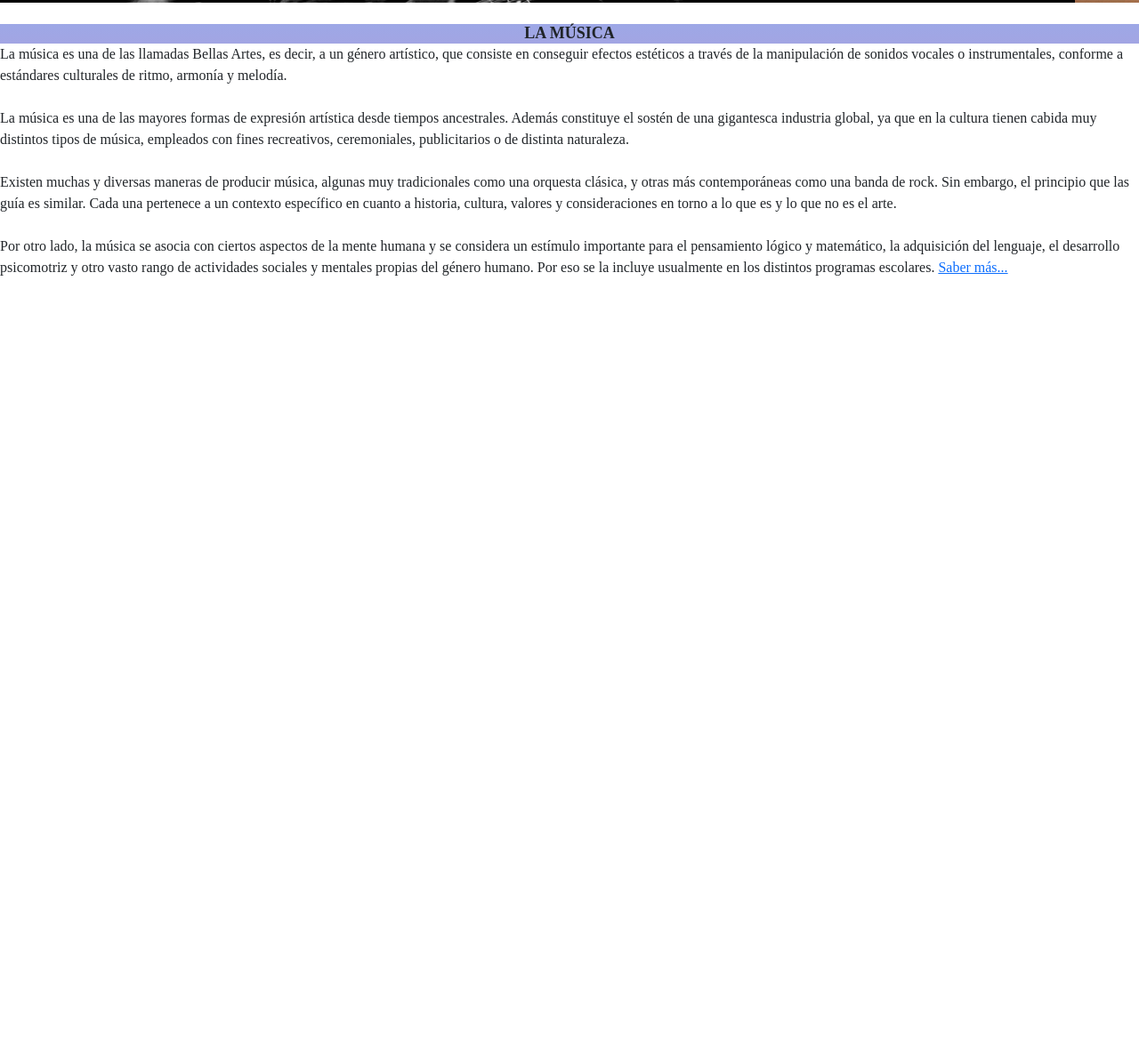
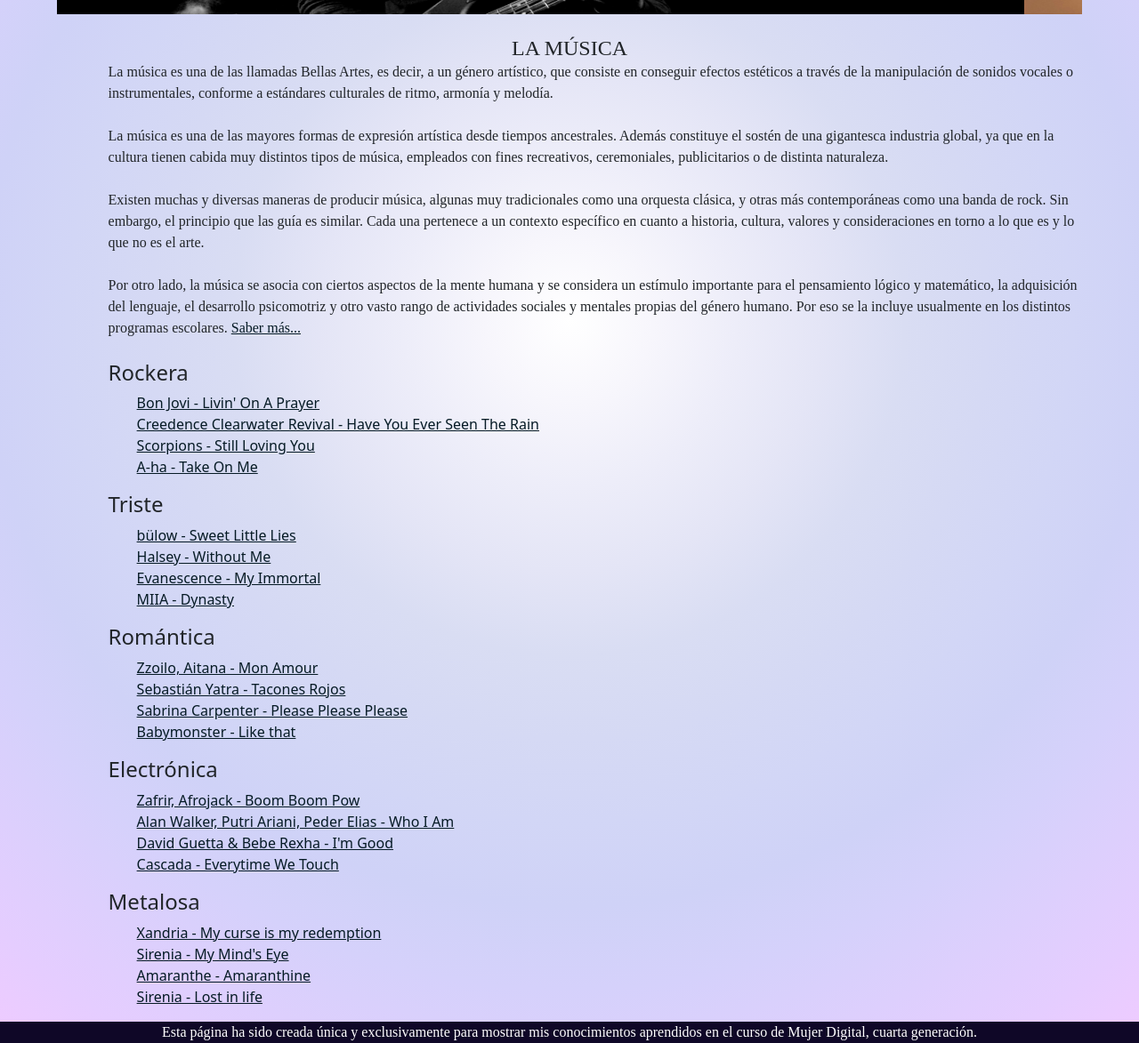
Before and after one commit to WendymMenHer/P-gina-para-entregar, a plain HTML site: page index.html in a window 1280 px wide. Shown: the part 453-1626 px from the top of the page at 89% size. Before the commit the page ends 800 px from the top, so only its background shows below. Drawn offline with nearby package versions, Linux system fonts and the light colour scheme.

Commit message:
Canciones agregadas exitosamente

```diff
--- a/estilos.css
+++ b/estilos.css
@@ -1,30 +1,79 @@
+html{
+    font-family: "Open Sans", sans-serif;
+    font-optical-sizing: auto;
+    font-weight: (weight);
+    font-style: normal;
+    font-variation-settings: "wdth" 100;
+}
+body{
+    background-image: radial-gradient(circle, #ffffff, #f7f6fc, #ededf9, #e4e5f6, #d9ddf3, #d5d9f4, #d2d6f6, #cfd2f7, #d5d1fb, #ddcffd, #e5cdff, #efcbff);
+}
 .carousel-item {
     position: center;
     height: 400px;
     background-position: center center;
     background-repeat: no-repeat;
 }
-nav { background-color: #b7f3f3;
-}
 #titulo-música {
     text-align: center;
-    text-size-adjust: large;
 }
 #titulo-música{
     font-family: 'Times New Roman', Times, serif;
-    font-size: large;
-    font-weight: 900;
-    font-style: italic oblique;
+    font-weight: 8rem;
 }
 p{
     font-size: medium;
     font-family: 'Times New Roman', Times, serif;
     font-weight: 300;
     font-style: normal;
+    margin: 0 auto;
+    margin-left: 5%;
 }
 .center {
     width: 200;
     margin: 0 auto;
     background-attachment: fixed;
-    background-image: linear-gradient(to top, #da9dc0, #d19dca, #c59fd3, #b6a1db, #a4a4e2, #93adec, #7fb6f4, #69bff8, #52cffe, #41dfff, #46eefa, #5ffbf1);
 }
+.carousel{
+    margin-left: 5%;
+    margin-right: 5%;
+    margin-top: 1%;
+}
+a:link{
+    transition: color 0.2s ease-in;
+    color: #061b25;
+}
+a:visited{
+    transition: color 0.2s ease-in;
+    color: #4d14aa;
+}
+a:hover{
+    transition: color 0.2s ease-in;
+    color: #1510a6;
+}
+a:active{
+    transition: color 0.2s ease-in;
+    color: #9910a6;
+}
+ul {
+    list-style-type: none;
+    margin-left: 5%;
+    margin-right: 5%;
+}
+li:hover{
+    cursor: pointer;
+    background-color: gainsboro;
+}
+footer p {
+    background-color: #0f0727;
+    color: white;
+    text-align: center;
+}
+section h4{
+    margin-left: 5%;
+    margin-right: 5%;
+}
+section{
+    margin-left: 5%;
+    margin-right: 5%;
+}
--- a/index.html
+++ b/index.html
@@ -4,13 +4,14 @@
     <meta charset="UTF-8">
     <meta name="viewport" content="width=device-width, initial-scale=1.0">
     <title>Canciones locas</title>
-    <link rel="stylesheet" href="/estilos.css">
     <link href="https://cdn.jsdelivr.net/npm/bootstrap@5.3.3/dist/css/bootstrap.min.css" rel="stylesheet" integrity="sha384-QWTKZyjpPEjISv5WaRU9OFeRpok6YctnYmDr5pNlyT2bRjXh0JMhjY6hW+ALEwIH" crossorigin="anonymous">
     <link rel="preconnect" href="https://fonts.googleapis.com">
     <link rel="preconnect" href="https://fonts.gstatic.com" crossorigin>
     <link href="https://fonts.googleapis.com/css2?family=Open+Sans:ital,wght@0,300..800;1,300..800&display=swap" rel="stylesheet">
+    <link rel="stylesheet" href="/estilos.css">
 </head>
 <body>
+    <header>
     <nav class="navbar navbar-expand-lg bg-body-tertiary">
         <div class="container-fluid">
           <a class="navbar-brand" href="#"> Canciones que me gustan </a>
@@ -19,9 +20,6 @@
           </button>
           <div class="collapse navbar-collapse" id="navbarSupportedContent">
             <ul class="navbar-nav me-auto mb-2 mb-lg-0">
-              <li class="nav-item">
-                <a class="nav-link active" aria-current="page" href="#">Inicio</a>
-              </li>
               <li class="nav-item dropdown">
                 <a class="nav-link dropdown-toggle" href="#" role="button" data-bs-toggle="dropdown" aria-expanded="false">
                     Estados de ánimo
@@ -29,13 +27,10 @@
                 <ul class="dropdown-menu">
                   <li><a class="dropdown-item" href="#">Rockera</a></li>
                   <li><a class="dropdown-item" href="#">Triste</a></li>
-                  <li><a class="dropdown-item" href="#">Tranquila</a></li>
-                  <li><a class="dropdown-item" href="#">Para bailar</a></li>
-                  <li><a class="dropdown-item" href="#">Despechada</a></li>
+                  <li><a class="dropdown-item" href="#">Romántica</a></li>
+                  <li><a class="dropdown-item" href="#">Electrónica</a></li>
+                  <li><a class="dropdown-item" href="#">Metalosa</a></li>
                 </ul>
-              </li>
-              <li class="nav-item">
-                <a class="nav-link disabled" aria-disabled="true">Contacto</a>
               </li>
             </ul>
             <form class="d-flex" role="search">
@@ -45,6 +40,7 @@
           </div>
         </div>
         </nav>
+    </header>
         <div id="imágenes-del-carrusel" class="carousel slide" data-bs-ride="carousel" class="container-lg">
             <div class="carousel-inner">
               <div class="carousel-item active">
@@ -61,9 +57,9 @@
               </div>
             </div>
           </div>
-          <div>
+          <section>
             <br>
-            <h3 id="titulo-música" class="center">LA MÚSICA</h3>
+            <h4 id="titulo-música" class="center">LA MÚSICA</h4>
             <p>La música es una de las llamadas Bellas Artes, es decir, a un género artístico, que consiste en conseguir efectos estéticos a través de la manipulación de sonidos vocales o instrumentales, conforme a estándares culturales de ritmo, armonía y melodía.<br>
                 <br>
                 La música es una de las mayores formas de expresión artística desde tiempos ancestrales. Además constituye el sostén de una gigantesca industria global, ya que en la cultura tienen cabida muy distintos tipos de música, empleados con fines recreativos, ceremoniales, publicitarios o de distinta naturaleza.<br>
@@ -73,11 +69,49 @@
                 Por otro lado, la música se asocia con ciertos aspectos de la mente humana y se considera un estímulo importante para el pensamiento lógico y matemático, la adquisición del lenguaje, el desarrollo psicomotriz y otro vasto rango de actividades sociales y mentales propias del género humano. Por eso se la incluye usualmente en los distintos programas escolares.
                 <a target="_blank" href="https://concepto.de/musica/"> Saber más...</a>
                 </p>
-            </div>
+          </section>
+            <br>
             <section>
-
+                <h4>Rockera</h4>
+                <ul>
+                    <li><a target="_blank" href="https://youtu.be/lDK9QqIzhwk?si=xJNs8FkI0yf_Tuax">Bon Jovi - Livin' On A Prayer</a></li>
+                    <li><a target="_blank" href="https://youtu.be/u1V8YRJnr4Q?si=TgtkAYioOW4xO2Ih">Creedence Clearwater Revival - Have You Ever Seen The Rain</a></li>
+                    <li><a target="_blank" href="https://youtu.be/7pOr3dBFAeY?si=FXE2XqqEpcl0LaXU">Scorpions - Still Loving You</a></li>
+                    <li><a target="_blank" href="https://youtu.be/djV11Xbc914?si=3faUtR3GBr99jfP-">A-ha - Take On Me</a></li>
+                </ul>
+                <h4>Triste</h4>
+                <ul>
+                    <li><a target="_blank" href="https://youtu.be/K5R5FF1KKmw?si=YJ_2ooXCNWmVA1F1">bülow - Sweet Little Lies</a></li>
+                    <li><a target="_blank" href="https://youtu.be/ZAfAud_M_mg?si=ZEM10ktarJF0hQDD">Halsey - Without Me</a></li>
+                    <li><a target="_blank" href="https://youtu.be/5anLPw0Efmo?si=empbLlgJt143vnBv">Evanescence - My Immortal</a></li>
+                    <li><a target="_blank" href="https://youtu.be/5-ZiKXrnvog?si=qGbwE2_6DfAY6zil">MIIA - Dynasty</a></li>
+                </ul>
+                <h4>Romántica</h4>
+                <ul>
+                    <li><a target="_blank" href="https://youtu.be/7nk_zukRqdY?si=Vl85T_jaZDiyOamP">Zzoilo, Aitana - Mon Amour</a></li>
+                    <li><a target="_blank" href="https://youtu.be/Qz9gmiLBVFA?si=Gznmq1emMJO7aaEu">Sebastián Yatra - Tacones Rojos</a></li>
+                    <li><a target="_blank" href="https://youtu.be/cF1Na4AIecM?si=_dP8Xf2vKchNU6Fw">Sabrina Carpenter - Please Please Please</a></li>
+                    <li><a target="_blank" href="https://youtu.be/M8r3x4Re8-I?si=_6UcQt1WVtHCVHzx">Babymonster - Like that</a></li>
+                </ul>
+                <h4>Electrónica</h4>
+                <ul>
+                    <li><a target="_blank" href="https://youtu.be/cndhRi4RMnM?si=738pGPrxumnwSmo7">Zafrir, Afrojack - Boom Boom Pow</a></li>
+                    <li><a target="_blank" href="https://youtu.be/ccu6JuC21rk?si=tM96QafjafODp6BO">Alan Walker, Putri Ariani, Peder Elias - Who I Am</a></li>
+                    <li><a target="_blank" href="https://youtu.be/90RLzVUuXe4?si=9fjg_4hdcURBzmuu">David Guetta & Bebe Rexha - I'm Good </a></li>
+                    <li><a target="_blank" href="https://youtu.be/4G6QDNC4jPs?si=fBlbI55iHPYR5sVt">Cascada - Everytime We Touch</a></li>
+                </ul>
+                <h4>Metalosa</h4>
+                <ul>
+                    <li><a target="_blank" href="https://youtu.be/vVZ7DFx6hP8?si=zsDTTXWbfrrnB8w1">Xandria - My curse is my redemption</a></li>
+                    <li><a target="_blank" href="https://youtu.be/t3WFHztGJtw?si=pshV7a0skcJJ9PmC">Sirenia - My Mind's Eye</a></li>
+                    <li><a target="_blank" href="https://youtu.be/D8lV1To-_fU?si=ve0-fHaZUk221jdT">Amaranthe - Amaranthine</a></li>
+                    <li><a target="_blank" href="https://youtu.be/-vkyV84Ho7Q?si=QUfElcOBdAZfAKcP">Sirenia - Lost in life</a></li>
+                </ul>
             </section>
-
+        <footer>
+            <p class="container-fluid">Esta página ha sido creada única y exclusivamente para mostrar mis conocimientos aprendidos en el curso de Mujer Digital, cuarta generación. </p>
+        </footer>
+    <script src="/animaciones.js"></script>
     <script src="https://cdn.jsdelivr.net/npm/bootstrap@5.3.3/dist/js/bootstrap.bundle.min.js" integrity="sha384-YvpcrYf0tY3lHB60NNkmXc5s9fDVZLESaAA55NDzOxhy9GkcIdslK1eN7N6jIeHz" crossorigin="anonymous"></script>
 </body>
 </html>
```
